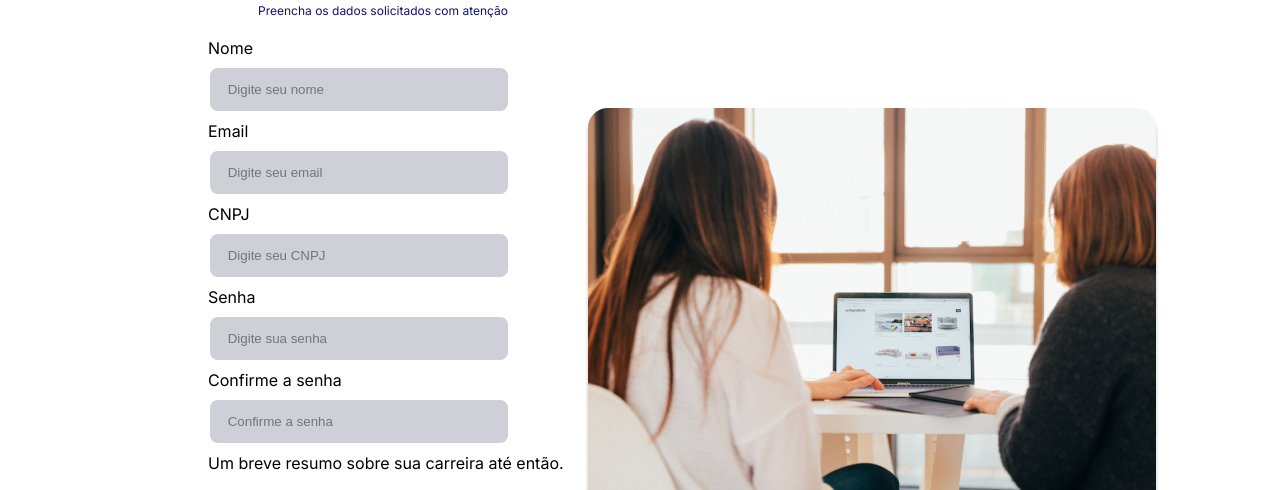
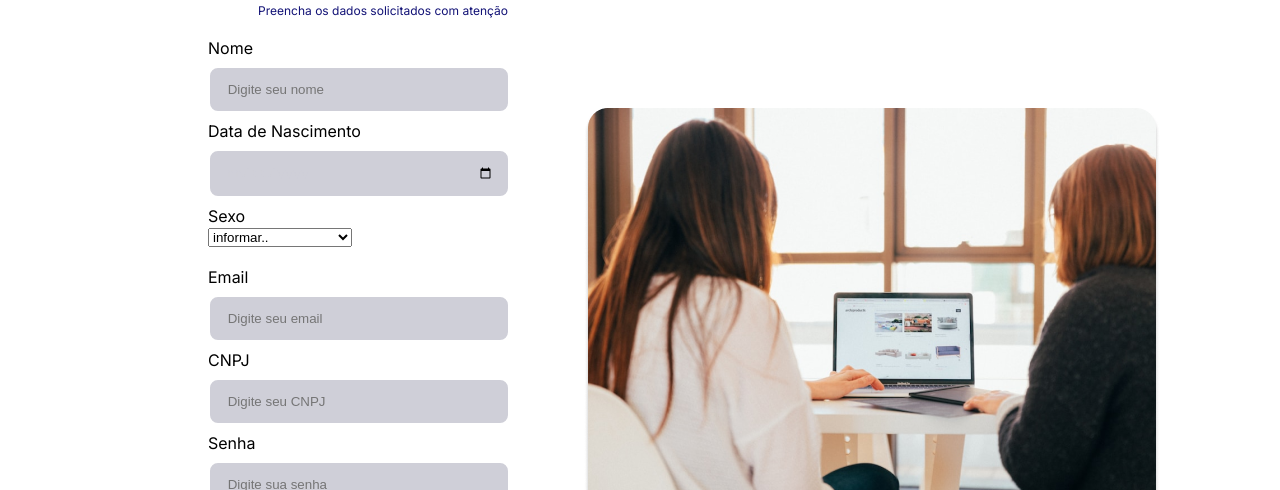
Before and after one commit to RayRibeirost/UpConsultProject, a plain HTML site: page Index/cadastro-consultor.html in a window 1280 px wide. Shown: the part 292-782 px from the top of the page. Drawn offline with Linux system fonts and the light colour scheme; a script that the page names is missing.

Commit message:
Update cadastro-consultor.html
Adicionado input de data de nascimento e sexo.

```diff
--- a/Index/cadastro-consultor.html
+++ b/Index/cadastro-consultor.html
@@ -55,6 +55,17 @@
             <form action="../Desafio1-JGT/rotas.js/cadastroConsultor" method="post" id="form-consultor">
                 <label for="nome">Nome</label><br>
                 <input type="text" name="nome" id="nome" placeholder=" Digite seu nome"> <br>
+                <label for="">Data de Nascimento</label><br>
+                <input type="date" name="date" id="date" placeholder="dd/mm/aaaa"><br>
+                <label for="">Sexo</label><br>
+                <select name="sexo" id="sexo">
+                    <option value="">informar..</option>
+                    <option value="m">Homem cisgênero</option>
+                    <option value="m">Homem transgênero</option>
+                    <option value="f">Mulher cisgênero</option>
+                    <option value="m">Mulher transgênero</option>
+                    <option value="x">Não binário</option>
+                </select><br><br>
                 <label for="email">Email</label><br>
                 <input type="email" name="email" id="email" placeholder=" Digite seu email"><br>
                 <label for="cnpj">CNPJ</label><br>
```
